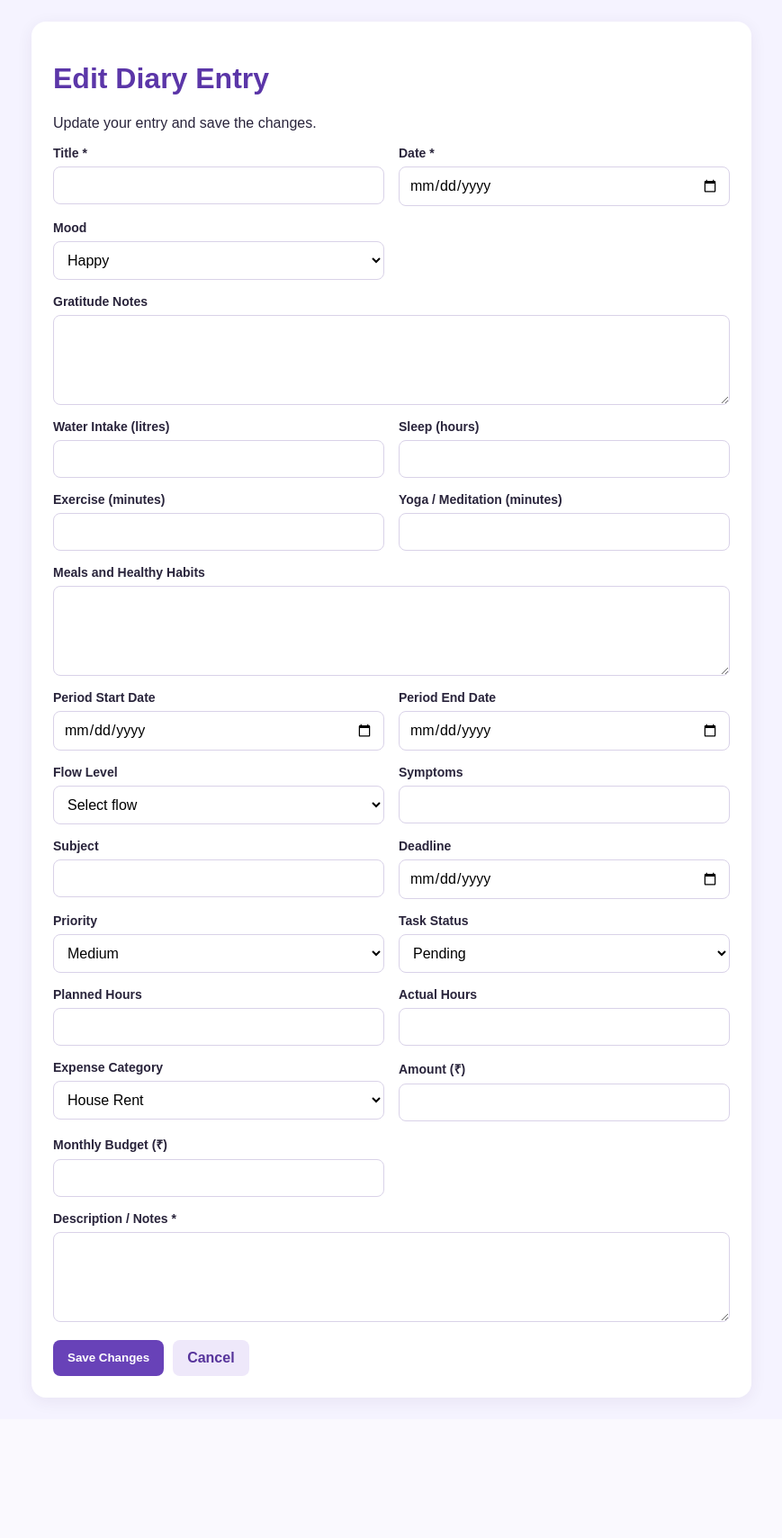
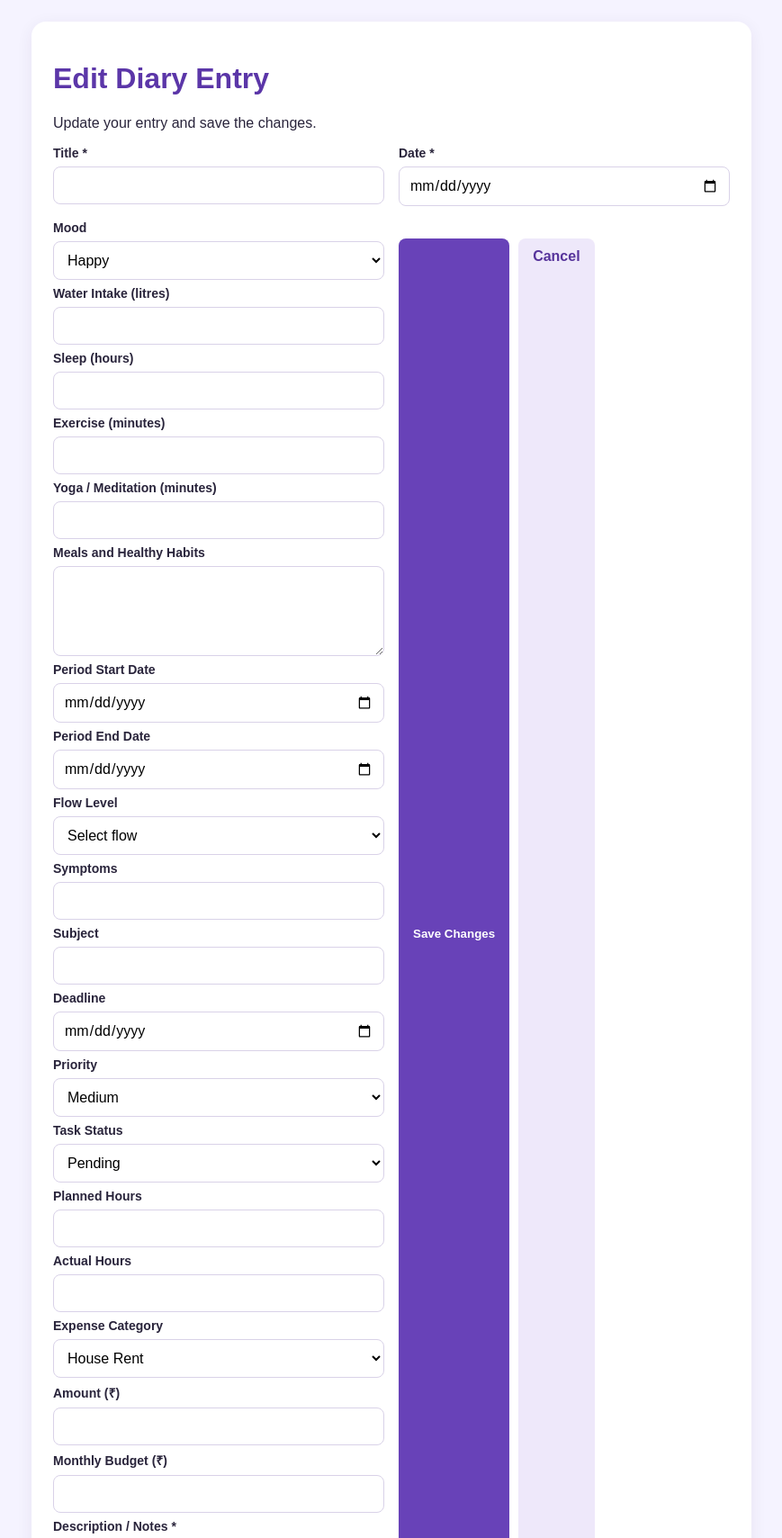
Before and after one commit to layana27/digital-diary-application, a Flask app: template templates/edit.html in a window 1280 px wide. Shown: the top 1709 px of the page at 90% size, without its empty margins (205-1074 px from the left). Before the commit the page ends 1560 px from the top, so only its background shows below. Run offline with Flask 3, Linux system fonts and the light colour scheme; the template is opened without the code that fills it, so the values that code supplies are empty; parts of the project's set-up code (start-up, migrations or seed data) failed here and were passed over; some libraries are stand-ins or nearby versions.

Commit message:
Remove gratitude field from diary

```diff
--- a/templates/edit.html
+++ b/templates/edit.html
@@ -87,11 +87,7 @@
                         <option value="{{ option }}" {% if entry.get('mood') == option %}selected{% endif %}>{{ option }}</option>
                         {% endfor %}
                     </select>
-                </div>
-                <div class="field full">
-                    <label for="gratitude">Gratitude Notes</label>
-                    <textarea id="gratitude" name="gratitude">{{ entry.get('gratitude') or '' }}</textarea>
-                </div>
+
                 {% endif %}
 
                 {% if entry.get('water_intake') is not none or entry.get('sleep_hours') is not none or entry.get('exercise_minutes') is not none or entry.get('period_start') is not none or entry.get('period_end') is not none %}
--- a/templates/module.html
+++ b/templates/module.html
@@ -140,11 +140,7 @@
                         </select>
                     </div>
 
-                    <div class="field full">
-                        <label for="gratitude">Three Things I Am Grateful For</label>
-                        <textarea id="gratitude" name="gratitude"
-                                  placeholder="1. My family&#10;2. My health&#10;3. A good day"></textarea>
-                    </div>
+
 
                 {% elif category in ['health', 'health_diary'] %}
                     <div class="field">
```
